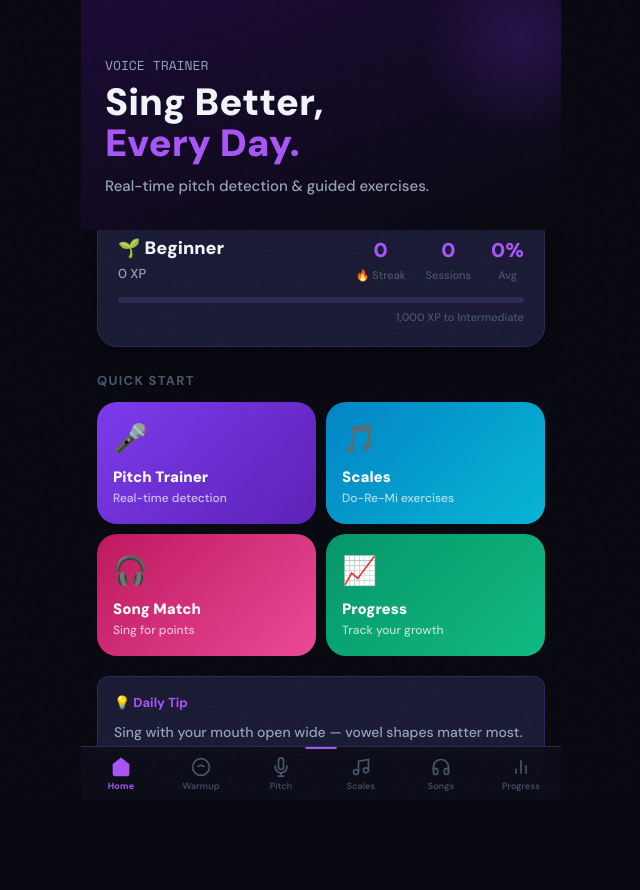
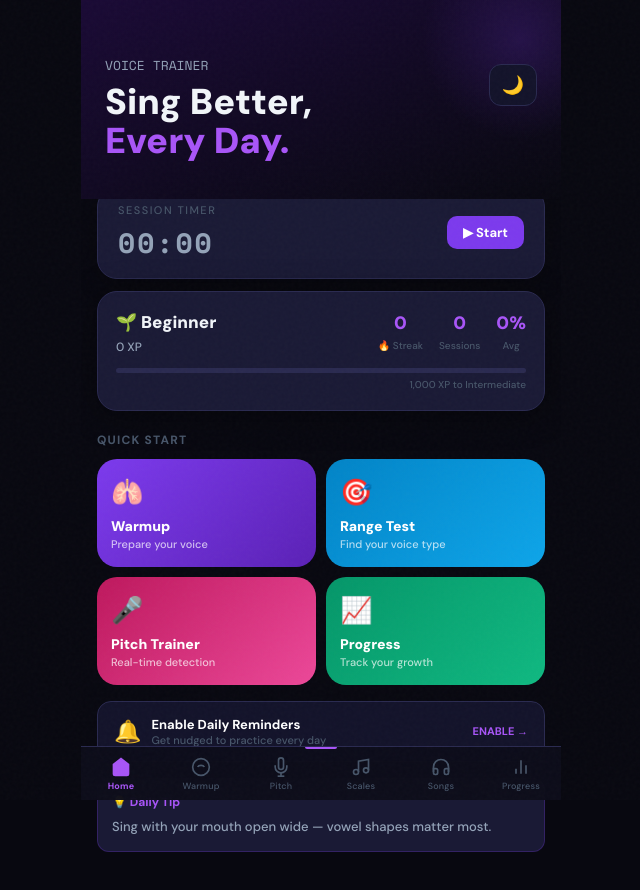
Before and after one commit to justinnewbold/voice-trainer-web, a React (Vite) app: page / in a window 1280 px wide. Shown: the top 890 px of the page, without its empty margins (319-959 px from the left). Before the commit the page ends 856 px from the top, so only its background shows below. Built offline with nearby package versions, Linux system fonts and the light colour scheme.

Commit message:
feat: session timer, theme toggle, notification prompt, range chip

```diff
--- a/src/screens/HomeScreen.jsx
+++ b/src/screens/HomeScreen.jsx
@@ -1,4 +1,4 @@
-import React, { useState, useEffect } from 'react';
+import React, { useState, useEffect, useRef } from 'react';
 import { loadProgress, levelInfo } from '../utils/storage.js';
 
 const TIPS = [
@@ -10,129 +10,202 @@ const TIPS = [
   "Match a piano or reference pitch before singing free-form.",
 ];
 
-export default function HomeScreen({ onNav }) {
+function useSessionTimer() {
+  const [seconds, setSeconds] = useState(0);
+  const [running, setRunning] = useState(false);
+  const intervalRef = useRef(null);
+
+  const start = () => {
+    setRunning(true);
+    setSeconds(0);
+    intervalRef.current = setInterval(() => setSeconds(s => s + 1), 1000);
+  };
+
+  const stop = () => {
+    setRunning(false);
+    clearInterval(intervalRef.current);
+  };
+
+  const reset = () => { stop(); setSeconds(0); };
+
+  useEffect(() => () => clearInterval(intervalRef.current), []);
+
+  const fmt = s => `${String(Math.floor(s / 60)).padStart(2, '0')}:${String(s % 60).padStart(2, '0')}`;
+
+  return { seconds, running, start, stop, reset, fmt };
+}
+
+export default function HomeScreen({ onNav, theme, toggleTheme }) {
   const [progress, setProgress] = useState(null);
+  const [range, setRange] = useState(null);
+  const [notifGranted, setNotifGranted] = useState(false);
   const tip = TIPS[new Date().getDay() % TIPS.length];
+  const timer = useSessionTimer();
 
   useEffect(() => {
     setProgress(loadProgress());
+    try {
+      const r = localStorage.getItem('vt_range');
+      if (r) setRange(JSON.parse(r));
+    } catch(e) {}
+    setNotifGranted(Notification?.permission === 'granted');
   }, []);
+
+  const requestNotifications = async () => {
+    const perm = await Notification.requestPermission();
+    if (perm === 'granted') {
+      setNotifGranted(true);
+      new Notification('Voice Trainer 🎤', { body: "You're all set! We'll remind you to practice daily." });
+      // Schedule a daily reminder check via service worker (basic)
+      localStorage.setItem('vt_notifs', 'true');
+    }
+  };
 
   const lvl = progress ? levelInfo(progress.xp) : null;
   const xpPct = lvl ? Math.min(100, (lvl.current / (lvl.needed || 1)) * 100) : 0;
 
   const actions = [
-    { id: 'pitch',    label: 'Pitch Trainer', sub: 'Real-time detection',  emoji: '🎤', grad: ['#7c3aed','#5b21b6'] },
-    { id: 'scales',   label: 'Scales',         sub: 'Do-Re-Mi exercises',   emoji: '🎵', grad: ['#0284c7','#06b6d4'] },
-    { id: 'songs',    label: 'Song Match',     sub: 'Sing for points',      emoji: '🎧', grad: ['#be185d','#ec4899'] },
-    { id: 'progress', label: 'Progress',       sub: 'Track your growth',    emoji: '📈', grad: ['#059669','#10b981'] },
+    { id: 'warmup',   label: 'Warmup',       sub: 'Prepare your voice',    emoji: '🫁', grad: ['#7c3aed','#5b21b6'] },
+    { id: 'range',    label: 'Range Test',   sub: 'Find your voice type',  emoji: '🎯', grad: ['#0284c7','#0ea5e9'] },
+    { id: 'pitch',    label: 'Pitch Trainer',sub: 'Real-time detection',   emoji: '🎤', grad: ['#be185d','#ec4899'] },
+    { id: 'progress', label: 'Progress',     sub: 'Track your growth',     emoji: '📈', grad: ['#059669','#10b981'] },
   ];
 
   return (
-    <div style={{ padding: '0 0 24px' }}>
+    <div style={{ paddingBottom: 24 }}>
       {/* Hero */}
-      <div style={{
-        padding: '56px 24px 32px',
-        background: 'linear-gradient(160deg, #1a0a35 0%, #080810 100%)',
-        position: 'relative', overflow: 'hidden',
-      }}>
-        {/* BG decoration */}
+      <div style={{ padding: '56px 24px 28px', background: theme === 'light' ? 'linear-gradient(160deg, #ede9fe 0%, #f8fafc 100%)' : 'linear-gradient(160deg, #1a0a35 0%, #080810 100%)', position: 'relative', overflow: 'hidden' }}>
+        <div style={{ position: 'absolute', top: -60, right: -60, width: 200, height: 200, background: 'radial-gradient(circle, #7c3aed30, transparent 70%)', borderRadius: '50%', pointerEvents: 'none' }} />
+        <div style={{ position: 'relative', display: 'flex', justifyContent: 'space-between', alignItems: 'flex-start' }}>
+          <div>
+            <div style={{ fontSize: 13, color: 'var(--text-2)', marginBottom: 6, fontFamily: 'var(--font-mono)' }}>VOICE TRAINER</div>
+            <h1 style={{ fontSize: 36, fontWeight: 900, lineHeight: 1.1, marginBottom: 10 }}>
+              Sing Better,<br /><span style={{ color: 'var(--primary-light)' }}>Every Day.</span>
+            </h1>
+          </div>
+          {/* Theme toggle */}
+          <button onClick={toggleTheme} style={{
+            background: 'var(--surface)', border: '1px solid var(--border)', borderRadius: 12,
+            padding: '8px 12px', fontSize: 18, cursor: 'pointer', marginTop: 8,
+          }}>
+            {theme === 'dark' ? '☀️' : '🌙'}
+          </button>
+        </div>
+      </div>
+
+      {/* Session Timer */}
+      <div style={{ padding: '0 16px', marginTop: -12 }}>
         <div style={{
-          position: 'absolute', top: -60, right: -60, width: 200, height: 200,
-          background: 'radial-gradient(circle, #7c3aed30, transparent 70%)',
-          borderRadius: '50%', pointerEvents: 'none',
-        }} />
-        <div style={{ position: 'relative' }}>
-          <div style={{ fontSize: 13, color: 'var(--text-2)', marginBottom: 6, fontFamily: 'var(--font-mono)' }}>
-            VOICE TRAINER
+          background: 'var(--card)', border: '1px solid var(--border)', borderRadius: 'var(--radius-lg)',
+          padding: '14px 20px', display: 'flex', alignItems: 'center', gap: 14,
+          boxShadow: '0 4px 24px #00000040',
+        }}>
+          <div style={{ flex: 1 }}>
+            <div style={{ fontSize: 11, color: 'var(--text-3)', letterSpacing: 1.5, textTransform: 'uppercase', marginBottom: 4 }}>Session Timer</div>
+            <div style={{ fontSize: 28, fontWeight: 900, fontFamily: 'var(--font-mono)', color: timer.running ? 'var(--primary-light)' : 'var(--text-2)', letterSpacing: 2 }}>
+              {timer.fmt(timer.seconds)}
+            </div>
           </div>
-          <h1 style={{ fontSize: 38, fontWeight: 900, lineHeight: 1.1, marginBottom: 10 }}>
-            Sing Better,<br /><span style={{ color: 'var(--primary-light)' }}>Every Day.</span>
-          </h1>
-          <p style={{ color: 'var(--text-2)', fontSize: 15, lineHeight: 1.5 }}>
-            Real-time pitch detection &amp; guided exercises.
-          </p>
+          <div style={{ display: 'flex', gap: 8 }}>
+            {!timer.running ? (
+              <button onClick={timer.start} style={{ background: 'var(--primary)', color: '#fff', border: 'none', borderRadius: 10, padding: '8px 16px', fontSize: 13, fontWeight: 700, cursor: 'pointer' }}>▶ Start</button>
+            ) : (
+              <>
+                <button onClick={timer.stop} style={{ background: 'var(--amber)', color: '#000', border: 'none', borderRadius: 10, padding: '8px 12px', fontSize: 13, fontWeight: 700, cursor: 'pointer' }}>⏸</button>
+                <button onClick={timer.reset} style={{ background: 'var(--surface-2)', color: 'var(--text-3)', border: '1px solid var(--border)', borderRadius: 10, padding: '8px 12px', fontSize: 13, cursor: 'pointer' }}>↺</button>
+              </>
+            )}
+          </div>
         </div>
       </div>
 
       {/* Level card */}
       {progress && lvl && (
-        <div style={{ padding: '0 16px', marginTop: -16 }}>
-          <div style={{
-            background: 'var(--card)', border: '1px solid var(--border)',
-            borderRadius: 'var(--radius-lg)', padding: 20,
-            boxShadow: '0 4px 32px #00000060',
-          }}>
-            <div style={{ display: 'flex', justifyContent: 'space-between', alignItems: 'flex-start', marginBottom: 14 }}>
+        <div style={{ padding: '12px 16px 0' }}>
+          <div style={{ background: 'var(--card)', border: '1px solid var(--border)', borderRadius: 'var(--radius-lg)', padding: 18, boxShadow: '0 4px 32px #00000060' }}>
+            <div style={{ display: 'flex', justifyContent: 'space-between', alignItems: 'flex-start', marginBottom: 12 }}>
               <div>
-                <div style={{ fontSize: 18, fontWeight: 800 }}>{lvl.emoji} {lvl.label}</div>
-                <div style={{ fontSize: 13, color: 'var(--text-2)', marginTop: 2 }}>
-                  {progress.xp.toLocaleString()} XP
-                </div>
+                <div style={{ fontSize: 17, fontWeight: 800 }}>{lvl.emoji} {lvl.label}</div>
+                <div style={{ fontSize: 12, color: 'var(--text-2)', marginTop: 2 }}>{progress.xp.toLocaleString()} XP</div>
               </div>
-              <div style={{ display: 'flex', gap: 20 }}>
-                {[
-                  { v: progress.currentStreak, l: '🔥 Streak' },
-                  { v: progress.totalSessions, l: 'Sessions' },
-                  { v: `${progress.avgAccuracy}%`, l: 'Avg' },
-                ].map(s => (
+              <div style={{ display: 'flex', gap: 16 }}>
+                {[{v: progress.currentStreak, l: '🔥 Streak'}, {v: progress.totalSessions, l: 'Sessions'}, {v: `${progress.avgAccuracy}%`, l: 'Avg'}].map(s => (
                   <div key={s.l} style={{ textAlign: 'center' }}>
-                    <div style={{ fontSize: 20, fontWeight: 800, color: 'var(--primary-light)' }}>{s.v}</div>
-                    <div style={{ fontSize: 11, color: 'var(--text-3)', marginTop: 2 }}>{s.l}</div>
+                    <div style={{ fontSize: 18, fontWeight: 800, color: 'var(--primary-light)' }}>{s.v}</div>
+                    <div style={{ fontSize: 10, color: 'var(--text-3)', marginTop: 1 }}>{s.l}</div>
                   </div>
                 ))}
               </div>
             </div>
             {lvl.next && (
               <>
-                <div style={{ height: 6, background: 'var(--border)', borderRadius: 999, overflow: 'hidden' }}>
+                <div style={{ height: 5, background: 'var(--border)', borderRadius: 999, overflow: 'hidden' }}>
                   <div style={{ height: '100%', width: `${xpPct}%`, background: 'var(--primary)', borderRadius: 999, transition: 'width 1s ease' }} />
                 </div>
-                <div style={{ fontSize: 11, color: 'var(--text-3)', marginTop: 6, textAlign: 'right' }}>
-                  {(lvl.needed - lvl.current).toLocaleString()} XP to {lvl.next}
-                </div>
+                <div style={{ fontSize: 10, color: 'var(--text-3)', marginTop: 4, textAlign: 'right' }}>{(lvl.needed - lvl.current).toLocaleString()} XP to {lvl.next}</div>
               </>
             )}
           </div>
         </div>
       )}
 
+      {/* Vocal Range chip */}
+      {range && (
+        <div style={{ padding: '10px 16px 0' }}>
+          <button onClick={() => onNav('range')} style={{
+            width: '100%', background: 'var(--surface)', border: '1px solid var(--primary-dim)',
+            borderRadius: 14, padding: '12px 16px', display: 'flex', alignItems: 'center', gap: 10,
+            cursor: 'pointer', textAlign: 'left',
+          }}>
+            <span style={{ fontSize: 20 }}>🎯</span>
+            <div style={{ flex: 1 }}>
+              <span style={{ fontSize: 13, fontWeight: 700, color: 'var(--primary-light)' }}>Your Range: </span>
+              <span style={{ fontSize: 13, color: 'var(--text-2)' }}>{range.lowNote} – {range.highNote}</span>
+            </div>
+            <span style={{ fontSize: 12, color: 'var(--text-3)' }}>Retake →</span>
+          </button>
+        </div>
+      )}
+
       {/* Quick actions */}
-      <div style={{ padding: '24px 16px 0' }}>
-        <div style={{ fontSize: 13, fontWeight: 700, color: 'var(--text-3)', letterSpacing: '0.1em', marginBottom: 12 }}>
-          QUICK START
-        </div>
+      <div style={{ padding: '20px 16px 0' }}>
+        <div style={{ fontSize: 12, fontWeight: 700, color: 'var(--text-3)', letterSpacing: '0.1em', marginBottom: 10 }}>QUICK START</div>
         <div style={{ display: 'grid', gridTemplateColumns: '1fr 1fr', gap: 10 }}>
           {actions.map(a => (
-            <button
-              key={a.id}
-              onClick={() => onNav(a.id)}
-              style={{
-                background: `linear-gradient(135deg, ${a.grad[0]}, ${a.grad[1]})`,
-                border: 'none', borderRadius: 'var(--radius-lg)', padding: '18px 16px',
-                textAlign: 'left', cursor: 'pointer', transition: 'transform 0.15s, box-shadow 0.15s',
-              }}
-              onMouseEnter={e => { e.currentTarget.style.transform = 'translateY(-2px)'; e.currentTarget.style.boxShadow = `0 8px 32px ${a.grad[0]}60`; }}
-              onMouseLeave={e => { e.currentTarget.style.transform = ''; e.currentTarget.style.boxShadow = ''; }}
-            >
-              <div style={{ fontSize: 28, marginBottom: 10 }}>{a.emoji}</div>
-              <div style={{ fontSize: 15, fontWeight: 800, color: '#fff', marginBottom: 3 }}>{a.label}</div>
-              <div style={{ fontSize: 12, color: 'rgba(255,255,255,0.7)' }}>{a.sub}</div>
+            <button key={a.id} onClick={() => onNav(a.id)} style={{
+              background: `linear-gradient(135deg, ${a.grad[0]}, ${a.grad[1]})`,
+              border: 'none', borderRadius: 'var(--radius-lg)', padding: '16px 14px', textAlign: 'left', cursor: 'pointer',
+            }}>
+              <div style={{ fontSize: 26, marginBottom: 8 }}>{a.emoji}</div>
+              <div style={{ fontSize: 14, fontWeight: 800, color: '#fff', marginBottom: 2 }}>{a.label}</div>
+              <div style={{ fontSize: 11, color: 'rgba(255,255,255,0.7)' }}>{a.sub}</div>
             </button>
           ))}
         </div>
       </div>
 
+      {/* Notification CTA */}
+      {!notifGranted && 'Notification' in window && (
+        <div style={{ padding: '16px 16px 0' }}>
+          <button onClick={requestNotifications} style={{
+            width: '100%', background: 'var(--surface)', border: '1px solid var(--border)',
+            borderRadius: 14, padding: '14px 16px', display: 'flex', alignItems: 'center', gap: 10, cursor: 'pointer',
+          }}>
+            <span style={{ fontSize: 22 }}>🔔</span>
+            <div style={{ flex: 1, textAlign: 'left' }}>
+              <div style={{ fontSize: 13, fontWeight: 700, color: 'var(--text-1)' }}>Enable Daily Reminders</div>
+              <div style={{ fontSize: 11, color: 'var(--text-3)' }}>Get nudged to practice every day</div>
+            </div>
+            <span style={{ fontSize: 11, color: 'var(--primary-light)', fontWeight: 700 }}>ENABLE →</span>
+          </button>
+        </div>
+      )}
+
       {/* Tip */}
-      <div style={{ padding: '20px 16px 0' }}>
-        <div style={{
-          background: 'var(--card)', border: '1px solid var(--border-glow)',
-          borderRadius: 'var(--radius)', padding: 16,
-        }}>
-          <div style={{ fontSize: 13, fontWeight: 700, color: 'var(--primary-light)', marginBottom: 8 }}>
-            💡 Daily Tip
-          </div>
-          <div style={{ fontSize: 14, color: 'var(--text-2)', lineHeight: 1.6 }}>{tip}</div>
+      <div style={{ padding: '16px 16px 0' }}>
+        <div style={{ background: 'var(--card)', border: '1px solid var(--border-glow)', borderRadius: 'var(--radius)', padding: 14 }}>
+          <div style={{ fontSize: 12, fontWeight: 700, color: 'var(--primary-light)', marginBottom: 6 }}>💡 Daily Tip</div>
+          <div style={{ fontSize: 13, color: 'var(--text-2)', lineHeight: 1.6 }}>{tip}</div>
         </div>
       </div>
     </div>
```
